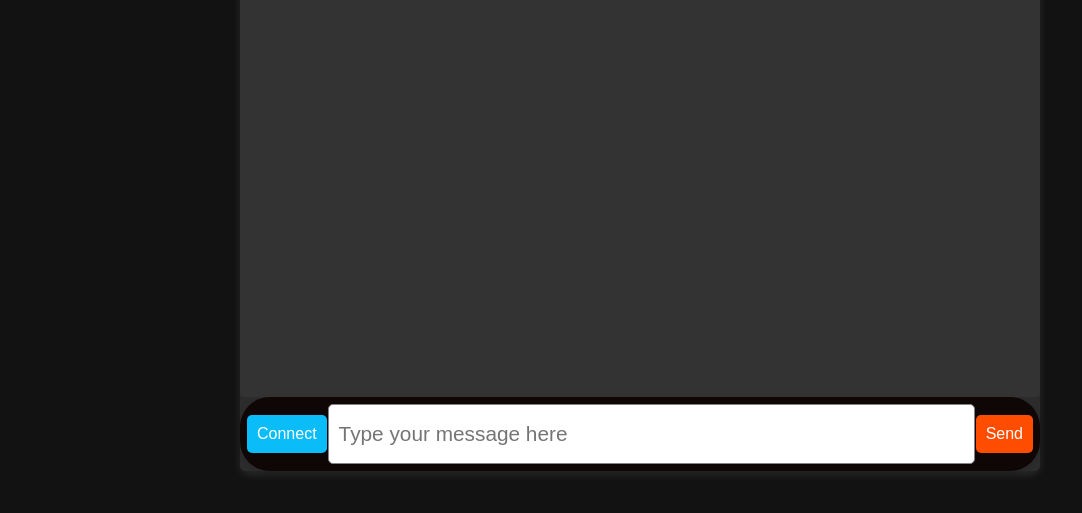
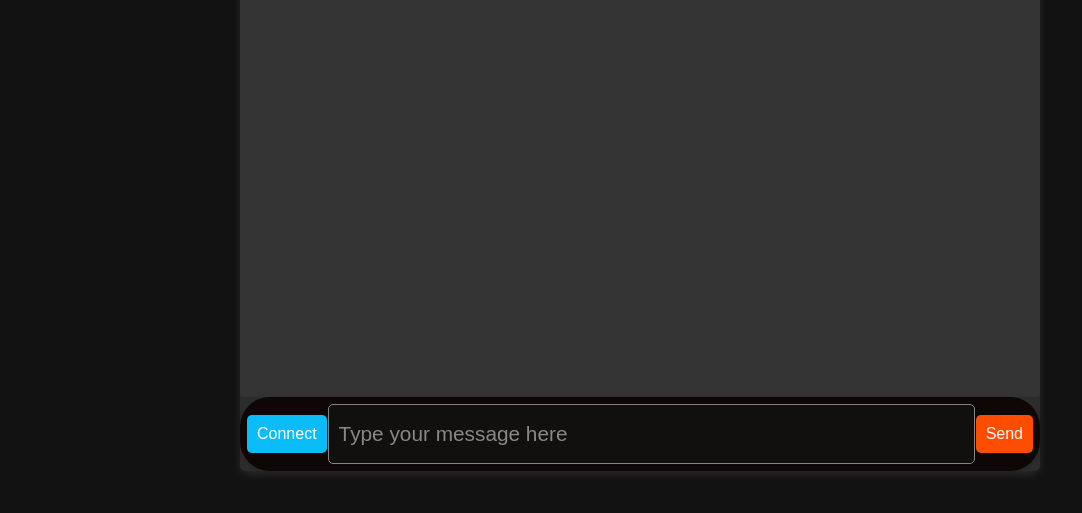
Before and after one commit to SaiChara17/Vitorangechat, a website: page public/text.html in a window 1280 px wide. Shown: the part 139-652 px from the top of the page, without its empty margins (0-1082 px from the left). Drawn offline with nearby package versions, Linux system fonts and the light colour scheme; a web font is replaced by a local one.

Commit message:
Update text.html

```diff
--- a/public/text.html
+++ b/public/text.html
@@ -252,6 +252,22 @@ body {
 
 
 #message-input {
+    flex-grow: 1;
+    padding: 10px;
+    border: 1px solid #444;
+    border-radius: 5px;
+    font-size: 1rem;
+    background-color: #120f0f;
+    color: white;
+}
+
+#message-input::placeholder {
+    color: #888;
+}
+
+
+
+#message-input {
     height: 60px;
     width: 100%;
     padding: 10px;
```
